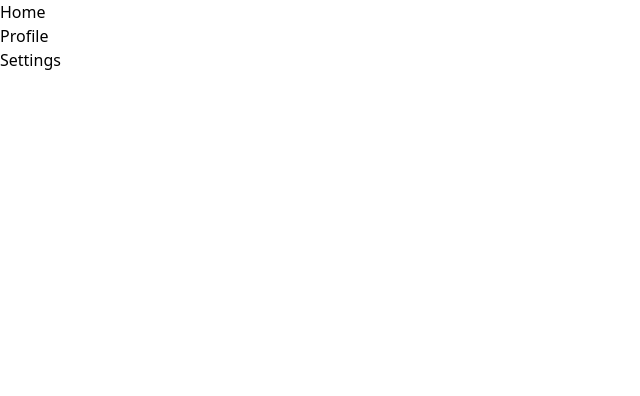
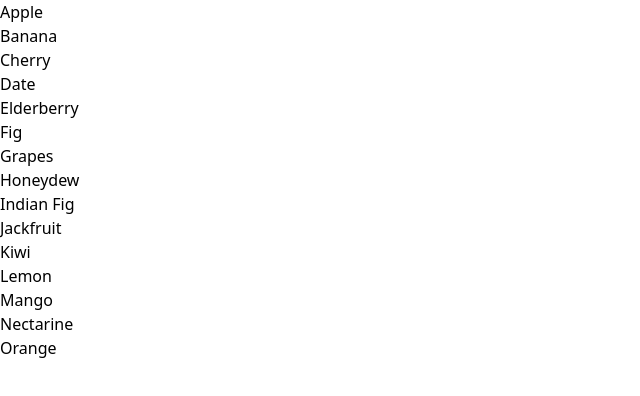
Before and after one commit to PraneethBunny123/All-App, a React (Vite) app: page / in a window 1280 px wide. Shown: the top 396 px of the page, without its empty margins (0-640 px from the left). Built offline with nearby package versions, Linux system fonts and the light colour scheme.

Commit message:
Created a pagination component to work with Pagination

```diff
--- a/src/App.jsx
+++ b/src/App.jsx
@@ -12,6 +12,7 @@ import Profile from './project-apps/Modal/Profile'
 import DialogProfile from './project-apps/Modal/DialogProfile'
 import RenderList from './project-apps/Accordion/RenderList'
 import RenderTab from './project-apps/Accordion/RenderTab'
+import Pagination from './project-apps/Pagination/Pagination'
 
 function App() {
 
@@ -30,7 +31,8 @@ function App() {
       {/*<Profile />*/}
       {/*<DialogProfile />*/}
       {/*<RenderList />*/}
-      <RenderTab />
+      {/*<RenderTab />*/}
+      <Pagination />
     </div>
   )
 }
--- /dev/null
+++ b/src/project-apps/Pagination/Pagination.jsx
@@ -0,0 +1,13 @@
+import DATA from "./data"
+
+export default function Pagination() {
+    return (
+        <div>
+            <ul>
+                {DATA.map(data => (
+                    <li key={data}>{data}</li>
+                ))}
+            </ul>
+        </div>
+    )
+}
--- /dev/null
+++ b/src/project-apps/Pagination/data.js
@@ -0,0 +1,7 @@
+const DATA = [
+    "Apple", "Banana", "Cherry", "Date", "Elderberry",
+    "Fig", "Grapes", "Honeydew", "Indian Fig", "Jackfruit",
+    "Kiwi", "Lemon", "Mango", "Nectarine", "Orange"
+]
+
+export default DATA;
```
